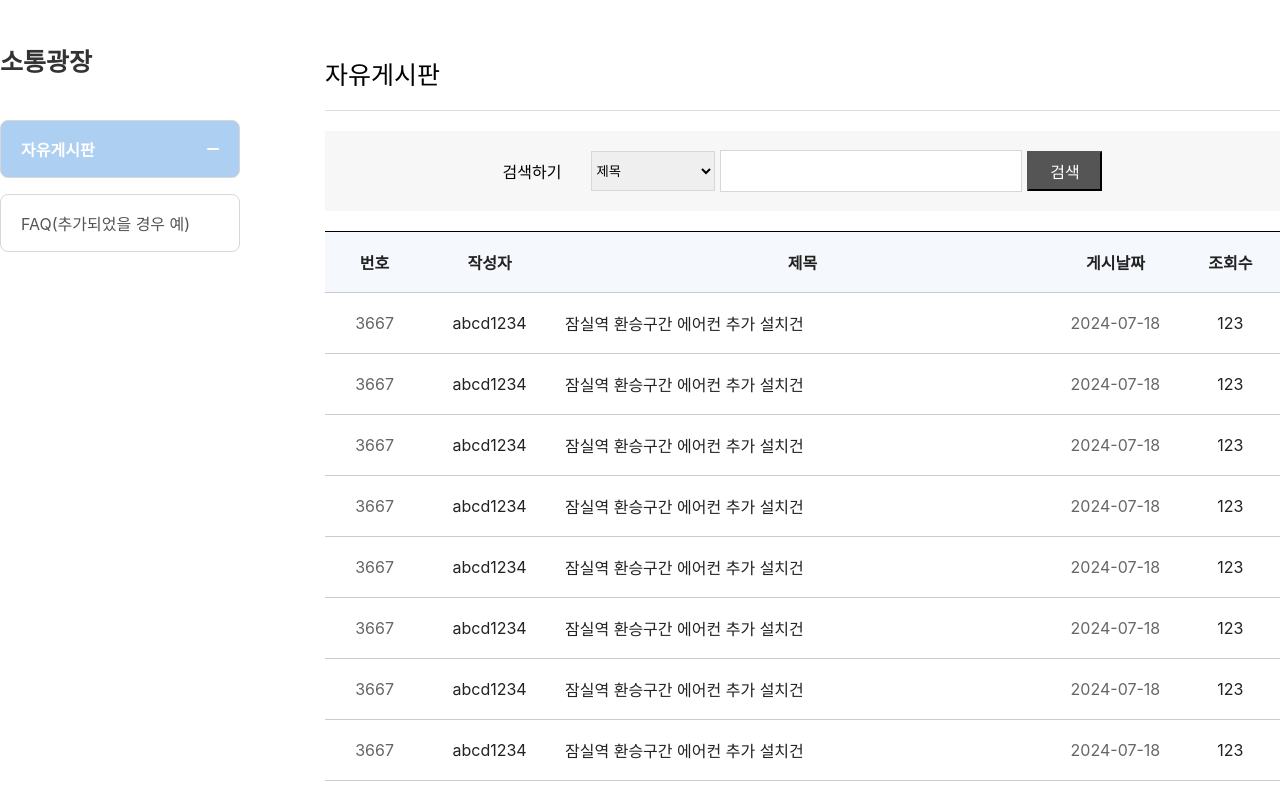
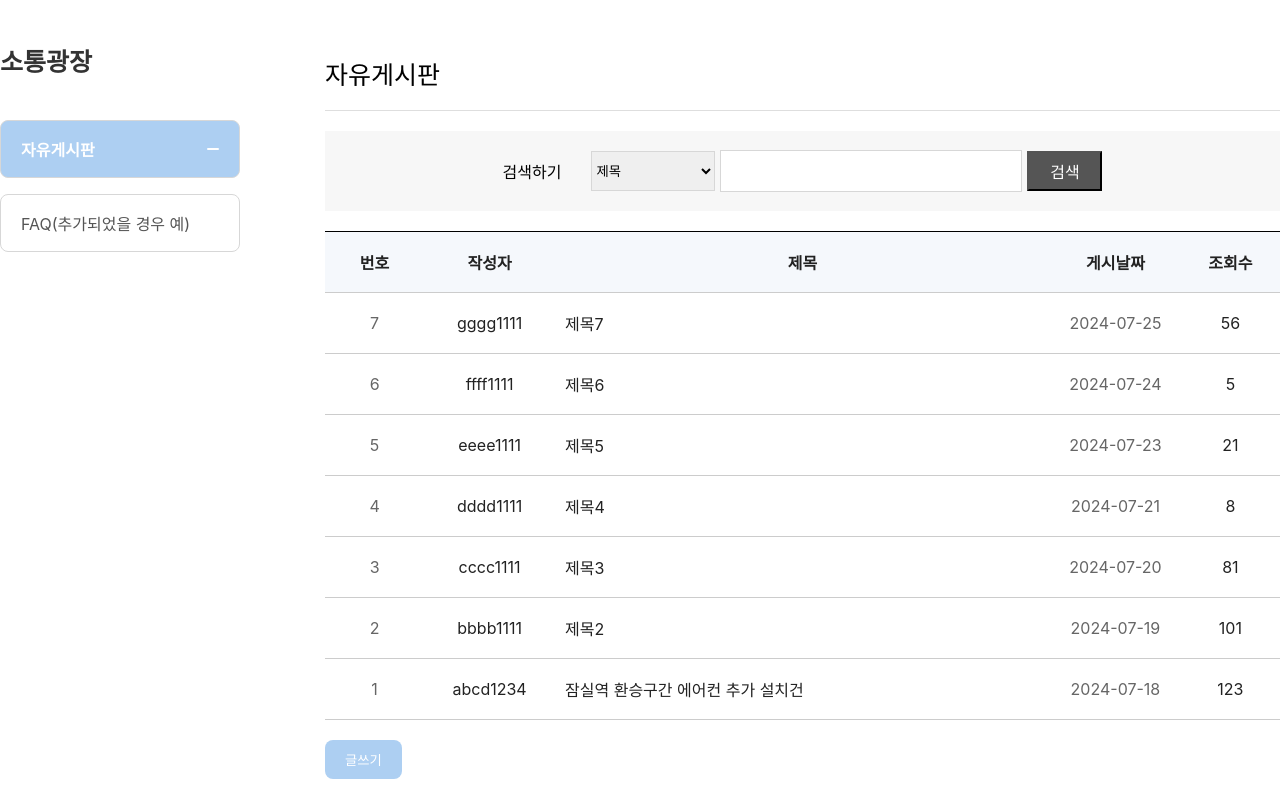
Before and after one commit to 2th-project/2th-project-FE, a React (Create React App) app: page /free-board in a window 1280 px wide. Shown: the top 797 px of the page. Built offline with nearby package versions, Linux system fonts and the light colour scheme.

Commit message:
design: Post 컴포넌트 UI 수정1

```diff
--- a/src/pages/community/FreeBoard.js
+++ b/src/pages/community/FreeBoard.js
@@ -1,19 +1,74 @@
 import { useNavigate } from "react-router-dom";
 import styles from "./FreeBoard.module.css";
 
-const dummyData = Array(10).fill({
-  id: 3667,
+const dummyData = [
+  {
+    id: 1,
     userId: "abcd1234",
     title: "잠실역 환승구간 에어컨 추가 설치건",
+    content: "잠실역 8호선-2호선 환승통로 냉방 관리에 관심을 기울여 주길 요청.",
     date: "2024-07-18",
     views: 123,
-});
+  },
+  {
+    id: 2,
+    userId: "bbbb1111",
+    title: "제목2",
+    content: "내용2",
+    date: "2024-07-19",
+    views: 101,
+  },
+  {
+    id: 3,
+    userId: "cccc1111",
+    title: "제목3",
+    content: "내용3",
+    date: "2024-07-20",
+    views: 81,
+  },
+  {
+    id: 4,
+    userId: "dddd1111",
+    title: "제목4",
+    content: "내용4",
+    date: "2024-07-21",
+    views: 8,
+  },
+  {
+    id: 5,
+    userId: "eeee1111",
+    title: "제목5",
+    content: "내용5",
+    date: "2024-07-23",
+    views: 21,
+  },
+  {
+    id: 6,
+    userId: "ffff1111",
+    title: "제목6",
+    content: "내용6",
+    date: "2024-07-24",
+    views: 5,
+  },
+  {
+    id: 7,
+    userId: "gggg1111",
+    title: "제목7",
+    content: "내용7",
+    date: "2024-07-25",
+    views: 56,
+  },
+];
 
 function FreeBoard() {
   const navigate = useNavigate();
 
   const handleWriteClick = () => {
     navigate("/create-board");
+  };
+
+  const handleTitleClick = (post) => {
+    navigate(`/post`, { state: post });
   };
 
   return (
@@ -43,11 +98,20 @@ function FreeBoard() {
           </div>
         </div>
         <div className={styles.tableBody}>
-          {dummyData.map((post, index) => (
-            <div className={styles.tableRow} key={index}>
+          {dummyData
+            .slice()
+            .reverse()
+            .map((post, index) => (
+              <div className={styles.tableRow} key={post.id}>
                 <div className={styles.tableCell}>{post.id}</div>
                 <div className={styles.tableCell}>{post.userId}</div>
-              <div className={styles.tableCell}>{post.title}</div>
+                <div
+                  className={styles.tableCell}
+                  onClick={() => handleTitleClick(post)}
+                  style={{ cursor: "pointer" }}
+                >
+                  {post.title}
+                </div>
                 <div className={styles.tableCell}>{post.date}</div>
                 <div className={styles.tableCell}>{post.views}</div>
               </div>
--- a/src/pages/community/Post.js
+++ b/src/pages/community/Post.js
@@ -1,25 +1,27 @@
+import { useLocation } from "react-router-dom";
 import styles from "./Post.module.css";
 
-function Post(props) {
+function Post() {
+  const location = useLocation();
+  const { title, content, userId, date, views } = location.state;
+
   return (
     <div>
       <p className={styles.category}>자유게시판 &gt; 게시글</p>
       <div>
-        <div>제목</div>
-        <div>잠실역 환승구간 에어컨 추가 설치건</div>
-        <div>
-          <div>작성자</div>
+        <div className={styles.postTitle}>제목</div>
+        <div className={styles.postContent}>{title}</div>
+        <div className={styles.postDetail}>
+          <div>작성자 {userId}</div>
           <span>|</span>
-          <div>게시날짜</div>
+          <div>게시날짜 {date}</div>
           <span>|</span>
-          <div>조회수</div>
+          <div>조회수 {views}</div>
         </div>
       </div>
       <div>
-        <div>내용</div>
-        <div>
-          잠실역 8호선-2호선 환승통로 냉방 관리에 관심을 기울여 주길 요청.
-        </div>
+        <div className={styles.postTitle}>내용</div>
+        <div className={styles.postContent}>{content}</div>
       </div>
       <button>수정하기</button>
       <button>삭제하기</button>
--- a/src/pages/community/Post.module.css
+++ b/src/pages/community/Post.module.css
@@ -1,5 +1,30 @@
+@import "../../styles/variables.module.css";
+
 .category {
   text-align: right;
   margin-bottom: 20px;
   color: #999;
 }
+
+.postTitle {
+  height: 50px;
+  font-size: 20px;
+  border-top: 1px solid var(--border-color1);
+}
+
+.postContent {
+  border-top: 1px solid var(--border-color1);
+  border-bottom: 1px solid var(--border-color1);
+  padding: 20px 0;
+}
+
+.postDetail {
+  display: flex;
+  justify-content: end;
+  align-items: center;
+}
+
+.postDetail div,
+span {
+  color: #999;
+}
```
Lines whose indentation alone changed are shown as unchanged.
